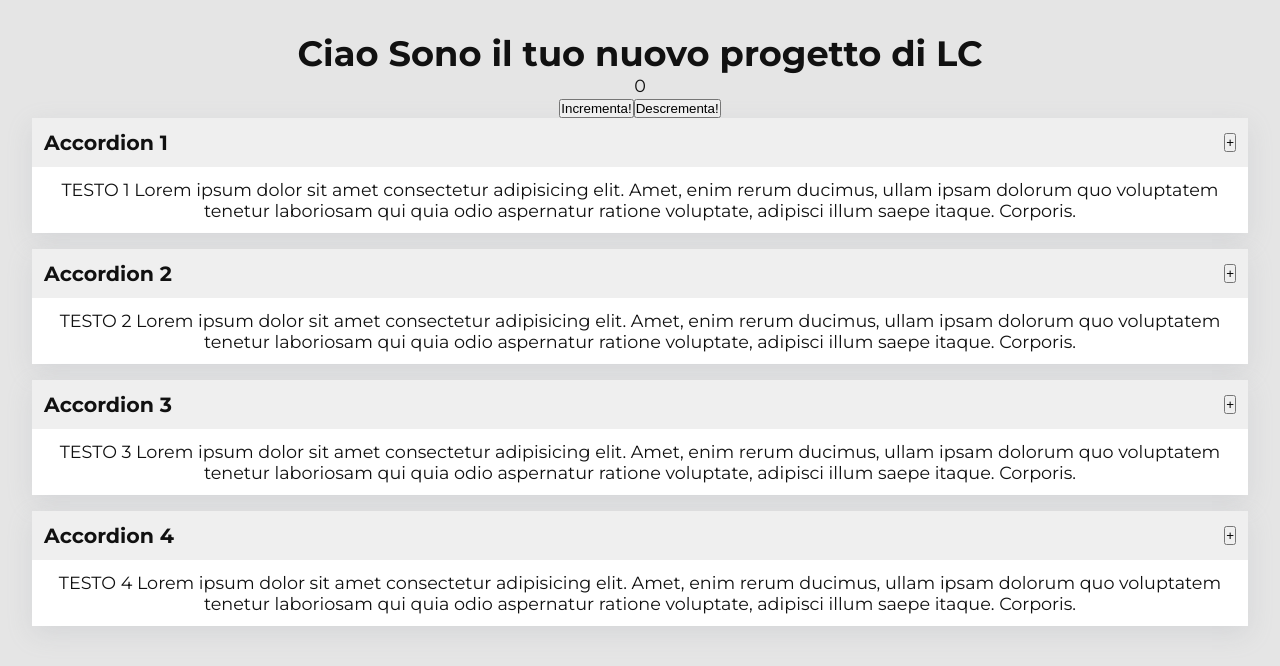
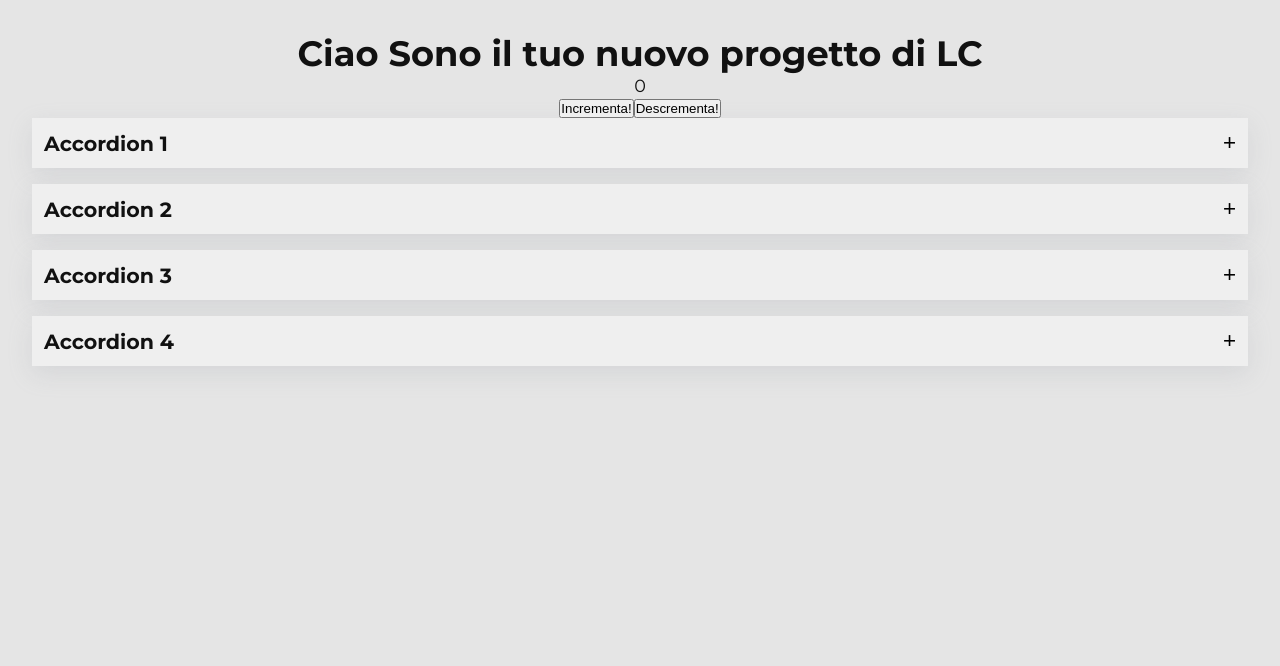
Before and after one commit to pimoGit/react-lc-148, a React (Vite) app: page / in a window 1280 px wide. Shown: the top 666 px of the page. Built offline with nearby package versions, Linux system fonts and the light colour scheme.

Commit message:
accordion base

```diff
--- a/src/components/accordion/AccordionItem.jsx
+++ b/src/components/accordion/AccordionItem.jsx
@@ -1,16 +1,25 @@
+import { useState } from "react";
+
 export default function AccordionItem(props) {
 
+    // descrutturazione delle props
     const { titolo, contenuto } = props;
+
+    // variabile di stato di apertura accordion
+    const [isOpen, setIsOpen] = useState(false);
 
     return (
         <div className="accordion">
             <div className="accordion__title">
                 <h3>{titolo}</h3>
-                <button>+</button>
+                <button
+                    className="accordion__btn"
+                    onClick={() => setIsOpen(currentValue => !currentValue)}
+                >
+                    {isOpen ? "-" : "+"}
+                </button>
             </div>
-            <div>
-                {contenuto}
-            </div>
+            {isOpen && <div>{contenuto}</div>}
         </div>
     );
 }
```
